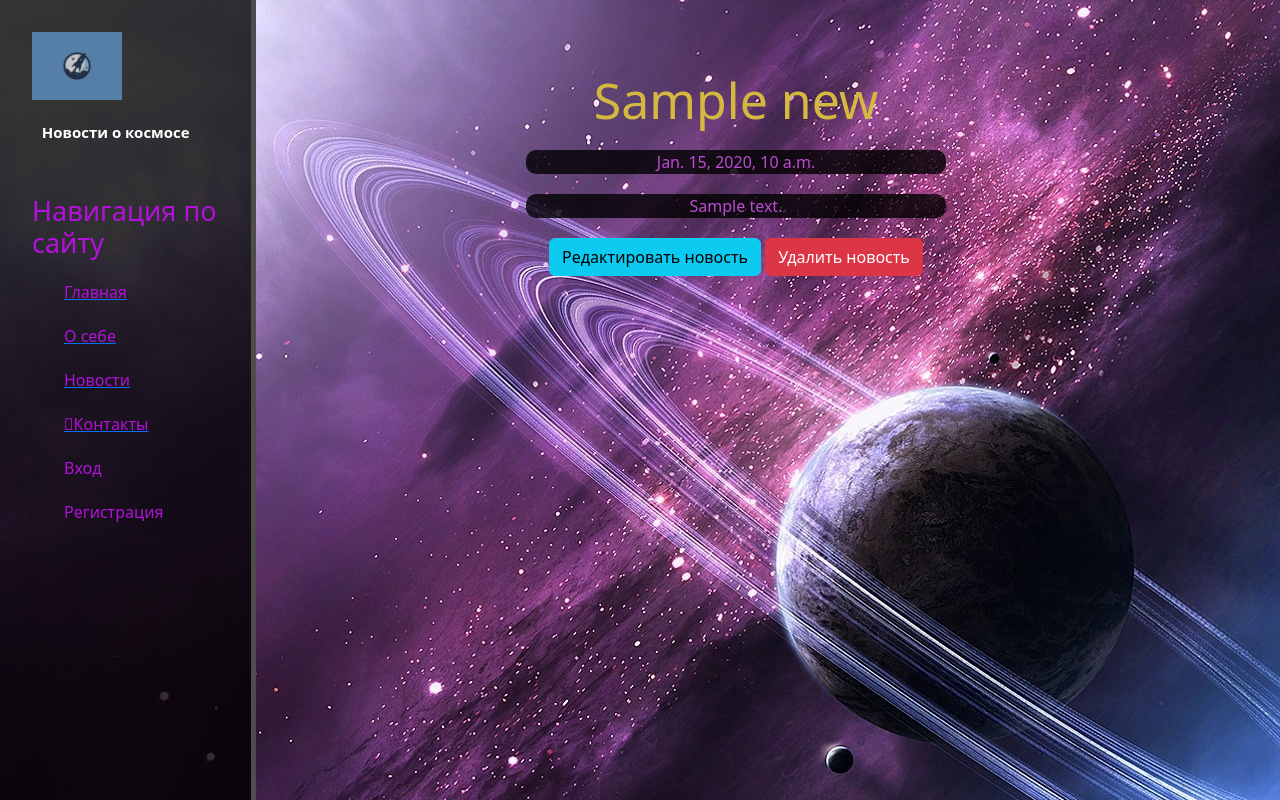
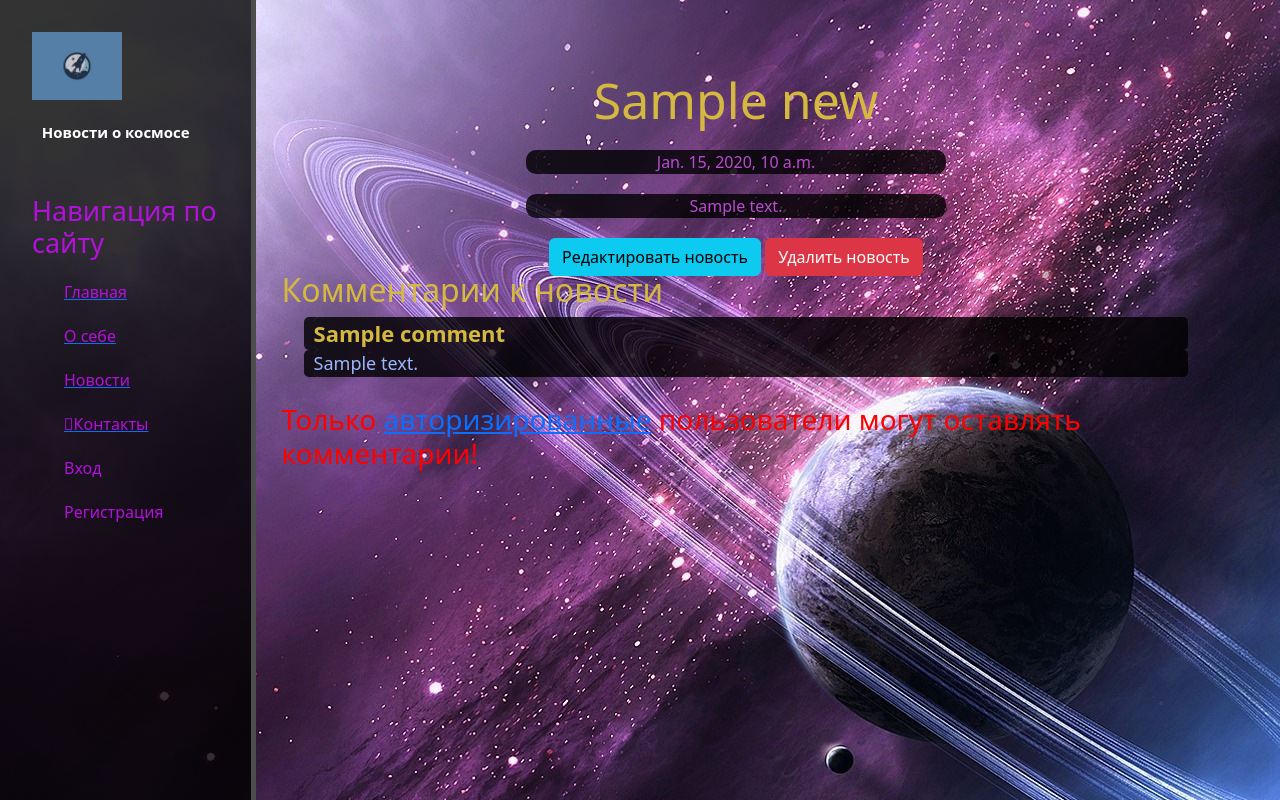
Before and after one commit to VyhodcevEgor/django_project, a Django app: template django_site/news/templates/news/details_view.html in a window 1280 px wide. Run offline with Django 3.2, Linux system fonts and the light colour scheme; the template is opened without the code that fills it: most values are stand-ins (such as "Sample title", 1, 10 or a date in 2020); some libraries are stand-ins or nearby versions.

Commit message:
comments and authorization

```diff
--- a/django_site/main/static/main/css/main.css
+++ b/django_site/main/static/main/css/main.css
@@ -5,8 +5,7 @@ body{
 }
 aside {
     top: 0px;
-    position: -webkit-sticky;
-    position: sticky;
+    position: fixed;
     float: left;
     background: rgba(0, 0, 0, 0.8);
     width: 20%;
@@ -63,7 +62,8 @@ main .features {
     color: #B94CCF;
     margin-top: 70px;
     text-align: center;
-    width: 75%;
+    width: 85%;
+    margin-left: 15%;
 }
 
 main .features h1 {
@@ -93,6 +93,7 @@ main .my_contacts{
     margin-top: 70px;
     text-align: center;
     width: 80%;
+    margin-left: 20%;
 }
 
 main .my_contacts h1{
@@ -126,6 +127,7 @@ main .news_home{
     margin-top: 70px;
     text-align: center;
     width: 75%;
+    margin-left: 17%;
 }
 
 main .news_home h1{
@@ -171,11 +173,157 @@ form {
 }
 
 main .content-section .media .rounded-circle {
-    width: 100px;
-    height: 100px;
+    width: 140px;
+    height: 125px;
     float: left;
 }
 
-main .content-section .media .media-body {
-    margin-left: 20px;
+main .content-section .media .media-body h2{
+    margin-top: -20%;
+    color: #D4B83F;
 }
+
+main .content-section .media .media-body .text-secondary {
+    margin-left: 16px;
+    color: #9D50DB !important;
+    font-size: 19px;
+}
+
+main .comment_section {
+    float: left;
+    margin-top: 70px;
+    text-align: left;
+    width: 70%;
+    margin-left: 22%;
+}
+
+main .comment_section ul{
+    list-style: none;
+}
+
+main .comment_section h2{
+    color: #D4B83F;
+}
+
+main .comment_section ul li strong{
+
+    font-size: 22px;
+    color: #D4B83F;
+}
+
+main .comment_section ul li {
+    display: block;
+    font-size: 18px;
+    color: #9CB5FA;
+    background-color: rgba(0, 0, 0, 0.8);
+    box-shadow: -10px 0 0 rgba(0, 0, 0, 0.8), 10px 0 0 rgba(0, 0, 0, 0.8);
+    border-radius: 5px;
+}
+
+main .not_authorized {
+    color: red;
+    float: left;
+    margin-top: 10px;
+    text-align: left;
+    width: 70%;
+    margin-left: 22%;
+}
+
+main .media{
+    float: left;
+    margin-top: 70px;
+    text-align: left;
+    width: 70%;
+    margin-left: 22%;
+}
+
+main .media .media-body{
+    float: left;
+    text-align: left;
+    width: 70%;
+    margin-left: 22%;
+}
+
+main .media .media-body h2{
+    color: #D4B83F;
+}
+
+main .media .media-body p{
+    font-size: 15 px;
+    color: #D4B83F;
+    background-color: rgba(0, 0, 0, 0.8);
+    box-shadow: -10px 0 0 rgba(0, 0, 0, 0.8), 10px 0 0 rgba(0, 0, 0, 0.8);
+    border-radius: 15px;
+    width: 30%;
+}
+
+main .logout {
+    float: left;
+    text-align: left;
+    width: 70%;
+    margin-left: 22%;
+    margin-top: 3em;
+}
+
+main .logout h2{
+    font-size: 40px;
+    color: black;
+}
+
+main .logout strong{
+    font-size: 30px;
+    color: black;
+}
+
+main .logout strong:hover a:hover{
+    font-size: 30px;
+    color: green;
+    text-decoration: none;
+    transform: scale(1.1);
+    transition: transform .6s ease;
+}
+
+main .content-section .has-account {
+    float: left;
+    text-align: left;
+    width: 70%;
+    margin-left: 22%;
+    margin-top: 1em;
+}
+
+main .comment_section {
+    float: left;
+    text-align: left;
+    width: 70%;
+    margin-left: 22%;
+    margin-top: -5px;
+}
+
+main .comment_section h3 {
+    font-size: 35px;
+    color: green;
+}
+
+main .comment_section .rounded-circle {
+    width: 100px;
+    height: 85px;
+    float: left;
+}
+
+main .comment_section form {
+    float: left;
+    text-align: left;
+    width: 65%;
+    margin-left: 2%;
+    color: red;
+    background-color: rgba(0, 0, 0, 0.8);
+    box-shadow: -10px 0 0 rgba(0, 0, 0, 0.8), 10px 0 0 rgba(0, 0, 0, 0.8);
+    border-radius: 15px;
+    padding: 0.5%;
+    margin-top: -2px;
+}
+
+main .comment_section form input {
+    color: #D4B83F;
+    font-size: 19px;
+}
--- a/django_site/news/admin.py
+++ b/django_site/news/admin.py
@@ -1,5 +1,6 @@
 from django.contrib import admin
-from .models import News
+from .models import News, Comment
 
 
 admin.site.register(News)
+admin.site.register(Comment)
--- a/django_site/news/templates/news/details_view.html
+++ b/django_site/news/templates/news/details_view.html
@@ -9,6 +9,36 @@
         <p>{{ news.news_text }}</p>
         <a href="{% url 'news_update' news.id %}" class="btn btn-info">Редактировать новость</a>
         <a href="{% url 'news_delete' news.id %}" class="btn btn-danger">Удалить новость</a>
+    </div>
+    <div class="comment_section">
+        <h2>Комментарии к новости</h2>
+        {% if news.comment_set.all %}
+            {% for comment in news.comment_set.all %}
+                <ul>
+                    <li><strong>{{ comment.author_name }}</strong></li>
+                    <li><p>{{ comment.comment_text }}</p></li>
+                </ul>
+            {% endfor %}
+        {% else %}
+        <p>Комментариев нет, станьте первым!</p>
+        {% endif %}
+    </div>
+    <br>
+    {% if user.is_authenticated %}
+    <div class="comment_section">
+        <h3>Оставьте комментарий</h3> <br>
+        <img class="rounded-circle" src="{{ user.profile.image.url }}" >
+        <form action="{% url 'leave_comment' news.id %}" method="POST">
+            {% csrf_token %}
+            <input type="text" readonly class="form-control-plaintext" name="username" value="{{ user.username }}">
+            <textarea class="form-control" name="comment_text" rows="3" placeholder="Текст комментария"></textarea>
+            <button type="submit"> Оставить комментарий</button>
+        </form>
+    </div>
 
+    {% else %}
+    <div class="not_authorized">
+        <h3>Только <a href="{% url 'login' %}">авторизированные</a> пользователи могут оставлять комментарии! </h3>
     </div>
+    {% endif %}
 {% endblock %}
--- a/django_site/users/models.py
+++ b/django_site/users/models.py
@@ -5,13 +5,13 @@ from PIL import Image
 
 class Profile(models.Model):
     user = models.OneToOneField(User, on_delete=models.CASCADE)
-    image = models.ImageField(default='static/default.jpg', upload_to='profile_pics')
+    image = models.ImageField(default='main/static/main/images/default.jpg', upload_to='profile_pics')
 
     def __str__(self):
         return f'{self.user.username} Profile'
 
-    def save(self):
-        super().save()
+    def save(self, *args, **kwargs):
+        super(Profile, self).save(*args, **kwargs)
 
         img = Image.open(self.image.path)
 
--- a/django_site/users/templates/users/logout.html
+++ b/django_site/users/templates/users/logout.html
@@ -1,9 +1,10 @@
 {% extends 'main/layout.html' %}
 {% block content %}
+    <div class="logout">
     <h2>Вы вышли из своей учетной записи</h2>
-    <div class="border-top pt-3">
+
         <small class="text-muted">
-            <a href="{% url 'login' %}">Войти</a>
+            <strong><a href="{% url 'login' %}">Войти</a></strong>
         </small>
     </div>
 {% endblock content %}
--- a/django_site/users/templates/users/register.html
+++ b/django_site/users/templates/users/register.html
@@ -12,8 +12,10 @@
             </div>
         </form>
         <div class="border-top pt-3">
+        </div>
+        <div class="has-account">
             <small class="text-muted">
-                Уже есть аккаунт? <a class="ml-2" href="#">Вход</a>
+                Уже есть аккаунт? <a class="ml-2" href="login">Вход</a>
             </small>
         </div>
     </div>
```
Also changed, not shown: django_site/news/models.py (+13 -0 lines), django_site/news/urls.py (+15 -2 lines), django_site/news/views.py (+11 -0 lines), django_site/users/views.py (+5 -3 lines), django_site/main/static/main/images/default.jpg (added), django_site/news/migrations/0003_comment.py (added), django_site/news/migrations/0004_alter_comment_news.py (added), django_site/news/migrations/0005_alter_comment_news.py (added), django_site/users/forms.py (line endings or trailing spaces), django_site/users/migrations/0002_alter_profile_image.py (added), django_site/users/migrations/0003_alter_profile_image.py (added).
